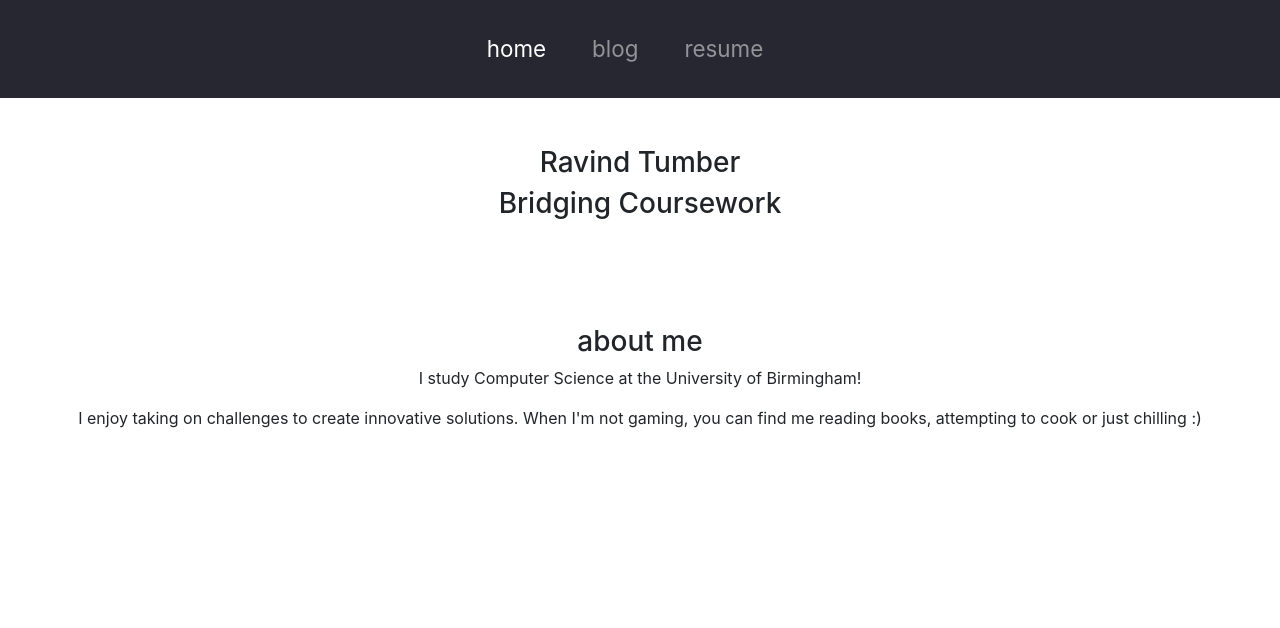
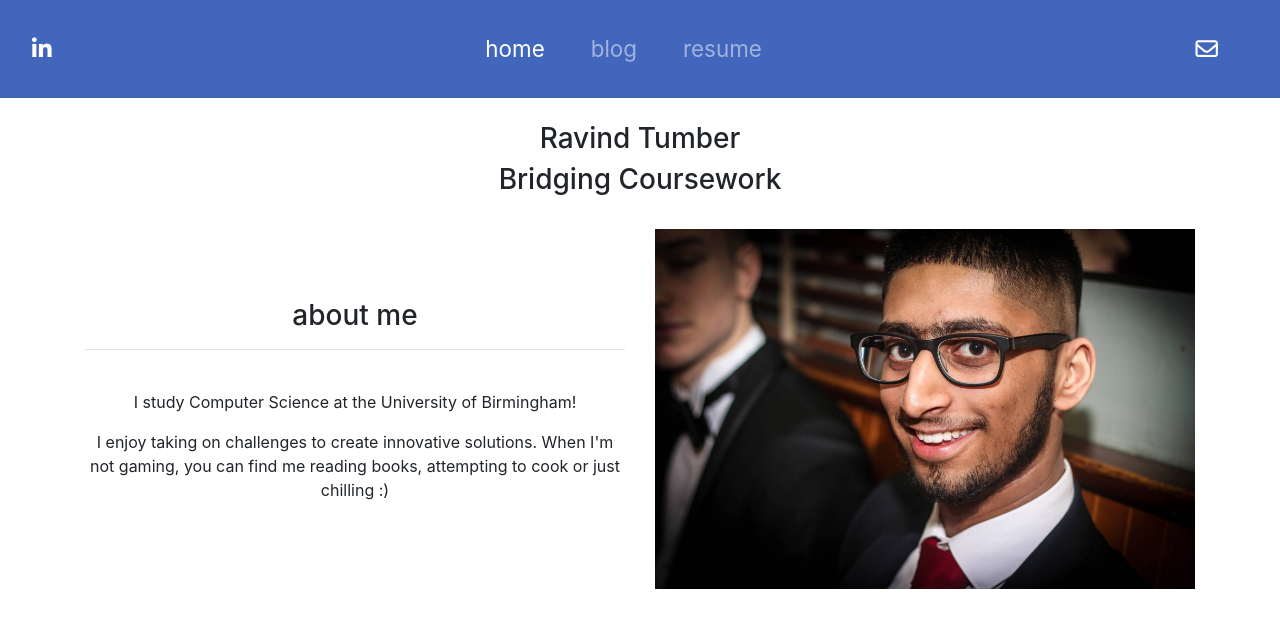
Before and after one commit to RavindTumber/bridging-cwk, a Django app: page / in a window 1280 px wide. Shown: the top 628 px of the page. Run offline with Django 3.2, Linux system fonts and the light colour scheme; some libraries are stand-ins or nearby versions.

Commit message:
Navbar added to all pages

```diff
--- a/blog/urls.py
+++ b/blog/urls.py
@@ -3,6 +3,7 @@ from . import views
 
 # URL configuration for our blog web app
 
+app_name = 'blog'
 urlpatterns = [
     path('', views.post_list, name='post_list'),
 ]
--- a/cv/urls.py
+++ b/cv/urls.py
@@ -3,6 +3,7 @@ from . import views
 
 # URL configuration for our CV web app
 
+app_name = 'cv'
 urlpatterns = [
     path('', views.display_cv, name='display_cv'),
 ]
--- a/landing/static/style.css
+++ b/landing/static/style.css
@@ -1,8 +1,14 @@
 .navbar-custom {
-    background-color: #262730;
+    background-color: #4266BB;
 }
 
 .nav-item {
     font-size: 140%;
     margin-right: 30px;
+    color: white;
 }
+
+.img {
+    max-width: 100%;
+    max-height: 100%;
+}
--- /dev/null
+++ b/landing/templates/landing/base.html
@@ -0,0 +1,54 @@
+{% load static %}
+
+<!DOCTYPE html>
+<html lang="en">
+    <head>
+        <!-- Bootstrap & Font Awesome CDN -->
+        <link rel="stylesheet" href="https://stackpath.bootstrapcdn.com/bootstrap/4.5.0/css/bootstrap.min.css" integrity="sha384-9aIt2nRpC12Uk9gS9baDl411NQApFmC26EwAOH8WgZl5MYYxFfc+NcPb1dKGj7Sk" crossorigin="anonymous">
+        <script src="https://kit.fontawesome.com/7ddc721bd7.js" crossorigin="anonymous"></script>
+
+        <!-- Custom CSS -->
+        <link rel="stylesheet" type="text/css" href="{% static 'style.css' %}">
+
+        <!-- Meta tags -->
+        <meta charset="utf-8">
+        <meta name="viewport" content="width=device-width, initial-scale=1, shrink-to-fit=no">
+    </head>
+
+    <body class="text-center">
+        <nav class="navbar navbar-expand-lg navbar-dark navbar-custom py-4">
+            <button class="navbar-toggler" type="button" data-toggle="collapse" data-target="#navbarNav" aria-controls="navbarNav" aria-expanded="false" aria-label="Toggle navigation">
+                <span class="navbar-toggler-icon"></span> <!-- render the button -->
+            </button>
+
+            <div>
+                <a class="nav-item nav-link socials" href="https://www.linkedin.com/in/ravindtumber/">
+                    <i class="fab fa-linkedin-in"></i>
+                </a>
+            </div>
+
+            <div class="collapse navbar-collapse justify-content-center" id="navbarNav">
+                <div class="navbar-nav">
+                    <a class="nav-item nav-link active" href="{% url 'landing:home_view' %}">home</a>
+                    <a class="nav-item nav-link" href="{% url 'blog:post_list' %}">blog</a>
+                    <a class="nav-item nav-link" href="{% url 'cv:display_cv' %}">resume</a>
+                </div>
+            </div>
+
+            <div>
+                <a class="nav-item nav-link socials" href="#">
+                    <i class="far fa-envelope"></i>
+                </a>
+            </div>
+        </nav>
+
+        <div>
+            {% block content %}
+            {% endblock %}
+        </div>
+
+        <script src="https://code.jquery.com/jquery-3.5.1.slim.min.js" integrity="sha384-DfXdz2htPH0lsSSs5nCTpuj/zy4C+OGpamoFVy38MVBnE+IbbVYUew+OrCXaRkfj" crossorigin="anonymous"></script>
+        <script src="https://cdn.jsdelivr.net/npm/popper.js@1.16.0/dist/umd/popper.min.js" integrity="sha384-Q6E9RHvbIyZFJoft+2mJbHaEWldlvI9IOYy5n3zV9zzTtmI3UksdQRVvoxMfooAo" crossorigin="anonymous"></script>
+        <script src="https://stackpath.bootstrapcdn.com/bootstrap/4.5.0/js/bootstrap.min.js" integrity="sha384-OgVRvuATP1z7JjHLkuOU7Xw704+h835Lr+6QL9UvYjZE3Ipu6Tp75j7Bh/kR0JKI" crossorigin="anonymous"></script>
+    </body>
+</html>
--- a/landing/templates/landing/index.html
+++ b/landing/templates/landing/index.html
@@ -1,49 +1,30 @@
-{% load static %}
+{% extends 'landing/base.html' %}
 
-<!DOCTYPE html>
-<html lang="en">
+{% block content %}
     <head>
-        <!-- Bootstrap & Font Awesome CDN -->
-        <link rel="stylesheet" href="https://stackpath.bootstrapcdn.com/bootstrap/4.5.0/css/bootstrap.min.css" integrity="sha384-9aIt2nRpC12Uk9gS9baDl411NQApFmC26EwAOH8WgZl5MYYxFfc+NcPb1dKGj7Sk" crossorigin="anonymous">
-        <script src="https://kit.fontawesome.com/7ddc721bd7.js" crossorigin="anonymous"></script>
-
-        <!-- Custom CSS -->
-        <link rel="stylesheet" type="text/css" href="{% static 'style.css' %}">
-
-        <!-- Meta tags -->
-        <meta charset="utf-8">
-        <meta name="viewport" content="width=device-width, initial-scale=1, shrink-to-fit=no">
-
         <title>Home</title>
     </head>
-    <body class="text-center">
-        <nav class="navbar navbar-expand-lg navbar-dark navbar-custom py-4">
-            <button class="navbar-toggler" type="button" data-toggle="collapse" data-target="#navbarNav" aria-controls="navbarNav" aria-expanded="false" aria-label="Toggle navigation">
-                <span class="navbar-toggler-icon"></span> <!-- render the button -->
-            </button>
 
-            <div class="collapse navbar-collapse justify-content-center" id="navbarNav">
-                <div class="navbar-nav">
-                    <a class="nav-item nav-link active" href="">home</a>
-                    <a class="nav-item nav-link" href="blog/">blog</a>
-                    <a class="nav-item nav-link" href="cv/">resume</a>
-                </div>
-            </div>
-        </nav>
-
-        <div class="py-5">
+    <body>
+        <div class="container py-4">
             <h3>Ravind Tumber</h3>
             <h3>Bridging Coursework</h3>
         </div>
 
-        <div class="py-5">
-            <h3>about me</h3>
-            <p>I study Computer Science at the University of Birmingham!</p>
-            <p>I enjoy taking on challenges to create innovative solutions. When I'm not gaming, you can find me reading books, attempting to cook or just chilling :)</p>
+        <div class="container">
+            <div class="row">
+                <div class="col align-self-center">
+                    <h3>about me</h3>
+                    <hr>
+                    <br>
+                    <p>I study Computer Science at the University of Birmingham!</p>
+                    <p>I enjoy taking on challenges to create innovative solutions. When I'm not gaming, you can find me reading books, attempting to cook or just chilling :)</p>
+                </div>
+                <div class="col">
+                    <img class="img" src="static/picture.jpg">
+                </div>
+            </div>
         </div>
+    </body>
 
-        <script src="https://code.jquery.com/jquery-3.5.1.slim.min.js" integrity="sha384-DfXdz2htPH0lsSSs5nCTpuj/zy4C+OGpamoFVy38MVBnE+IbbVYUew+OrCXaRkfj" crossorigin="anonymous"></script>
-        <script src="https://cdn.jsdelivr.net/npm/popper.js@1.16.0/dist/umd/popper.min.js" integrity="sha384-Q6E9RHvbIyZFJoft+2mJbHaEWldlvI9IOYy5n3zV9zzTtmI3UksdQRVvoxMfooAo" crossorigin="anonymous"></script>
-        <script src="https://stackpath.bootstrapcdn.com/bootstrap/4.5.0/js/bootstrap.min.js" integrity="sha384-OgVRvuATP1z7JjHLkuOU7Xw704+h835Lr+6QL9UvYjZE3Ipu6Tp75j7Bh/kR0JKI" crossorigin="anonymous"></script>
-    </body>
-</html>
+{% endblock %}
--- a/landing/urls.py
+++ b/landing/urls.py
@@ -1,6 +1,7 @@
 from django.urls import path
 from . import views
 
+app_name = 'landing'
 urlpatterns = [
     path('', views.home_view, name='home_view'),
 ]
```
Also changed, not shown: blog/templates/blog/post_list.html (+5 -7 lines), cv/templates/cv/cv.html (+5 -2 lines), landing/static/picture.jpg (added).
